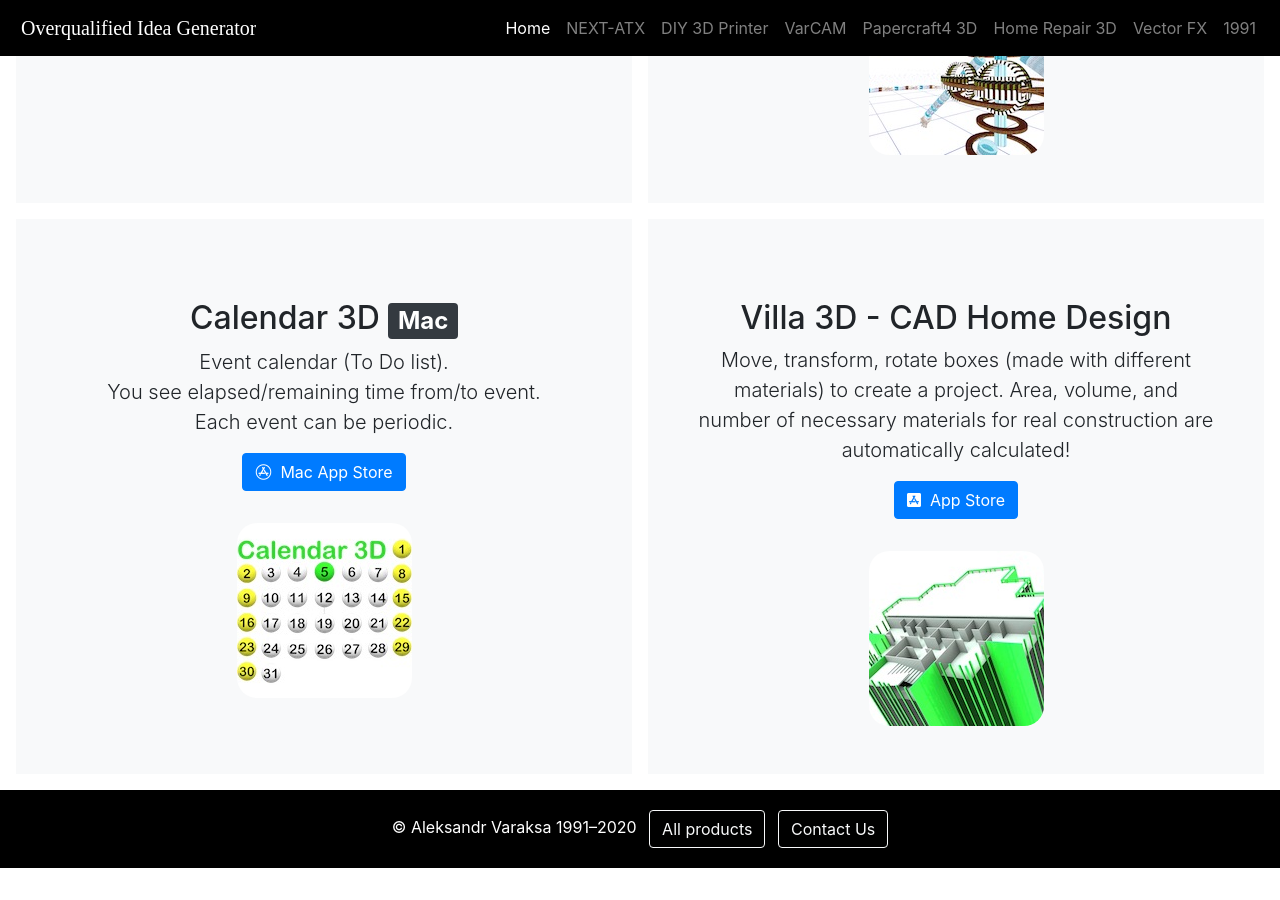
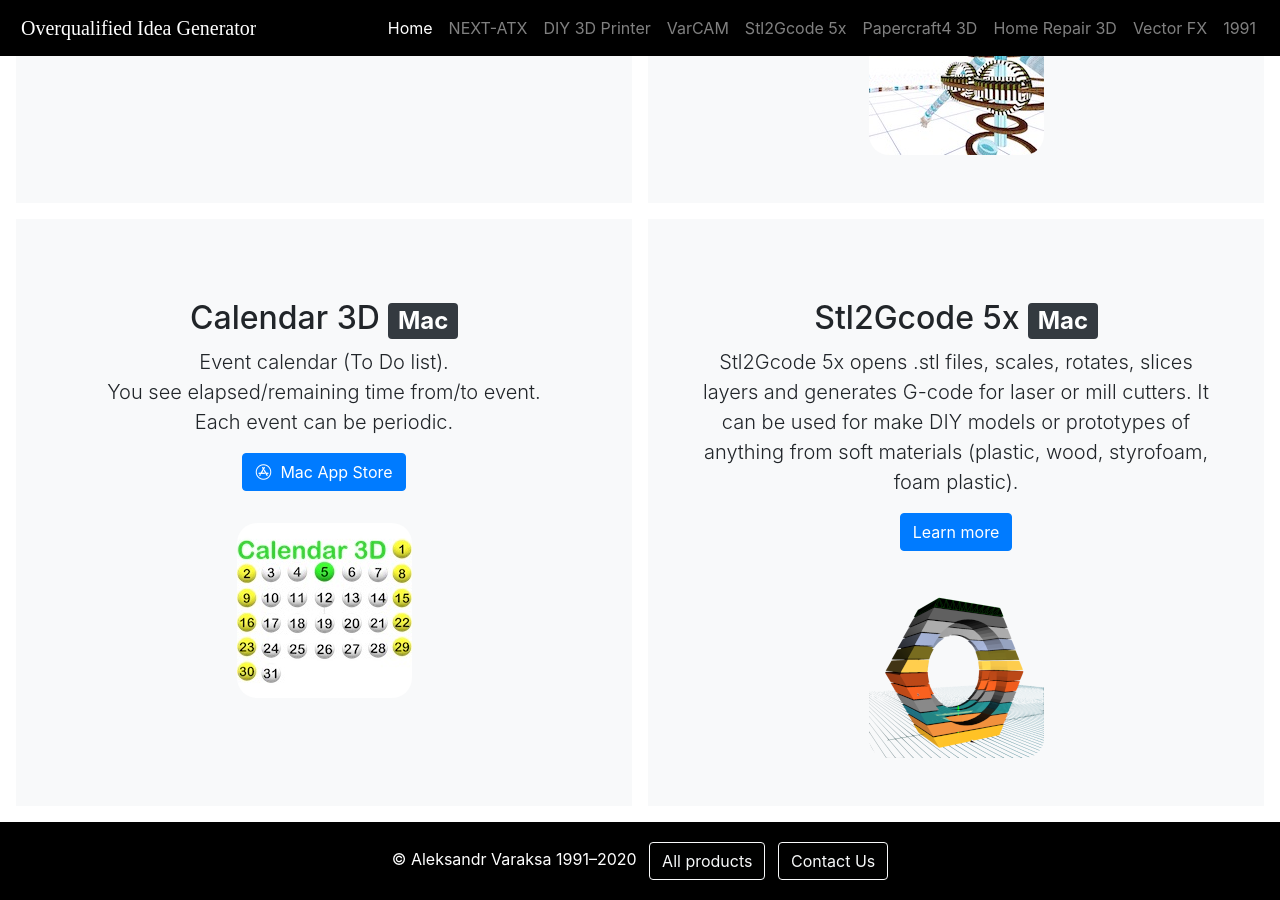
Before and after one commit to iworld4us/iworld4us.github.io, a Jekyll site: the page built from index.html, in a window 1280 px wide and 900 px high, scrolled down 3772 px. Built offline with Jekyll 4.4.1, drawn with Linux system fonts in a browser that asks for light colours; nearby versions of some CDN libraries; some web fonts are replaced; before the commit the page ends 4640 px from its top, so only the background shows below that.

Commit message:
Add Stl2Gcode 5x

```diff
--- /dev/null
+++ b/Stl2Gcode-5x.html
@@ -0,0 +1,103 @@
+---
+title: Stl2Gcode 5x
+description: Stl2Gcode 5x — Convert STL directly to G-code
+---
+
+<link rel="stylesheet" href="css/secondary-nav.css">
+
+<nav id="page-nav" class="navbar navbar-expand-xl navbar-light bg-light fixed-top">
+  <a class="navbar-brand">Stl2Gcode 5x</a>
+
+  <button class="navbar-toggler" type="button" data-toggle="collapse" data-target="#page-nav-menu" aria-controls="page-nav-menu" aria-expanded="false" aria-label="Toggle navigation">
+    <span class="navbar-toggler-icon"></span>
+  </button>
+
+  <div class="collapse navbar-collapse justify-content-end" id="page-nav-menu">
+    <ul class="nav flex-column flex-lg-row justify-content-around">
+      <li class="nav-item my-3 my-lg-0">
+        <a href="https://apps.apple.com/app/stl2gcode-5x/id1540482143?mt=12&ls=1" class="nav-link btn btn-success" target="_blank" rel="noopener"><i class="fab fa-app-store"></i> Mac App Store</a>
+      </li>
+
+      <li class="nav-item ml-0 ml-md-2"><a class="nav-link" href="#parameters">Parameters</a></li>
+      <li class="nav-item ml-0 ml-md-2"><a class="nav-link" href="#gcode-example">G-code Example</a></li>
+      <li class="nav-item ml-0 ml-md-2"><a class="nav-link" href="#about"><i class="fas fa-info-circle"></i> About</a></li>
+    </ul>
+  </div>
+</nav>
+
+<div class="container-fluid text-center topmost-double">
+  <h1 class="mt-3">Stl2Gcode 5x &mdash; Convert STL directly to G-code</h1>
+  <a href="https://apps.apple.com/app/stl2gcode-5x/id1540482143?mt=12&ls=1" class="nav-link btn btn-success mw-960px" target="_blank" rel="noopener"><i class="fab fa-app-store"></i> Mac App Store</a>
+
+  <div class="mt-3 embed-responsive embed-responsive-16by9">
+    <iframe class="embed-responsive-item" src="https://www.youtube.com/embed/nWYnH6ULKkw?rel=0&showinfo=0" frameborder="0" title="Video about VarCAM"></iframe>
+  </div>
+
+  <h2 class="mt-3" id="parameters">Parameters</h2>
+  <img class="img-fluid" src="img/stl2gcode_5x/1.png" />
+  <p class="mw-960px mt-3 text-left">
+    <kbd>OFFSET</kbd> &mdash; distance X, Y from zero point to minimum traveling position of spindle of your CNC.<br>
+  </p>
+  <img class="img-fluid" src="img/stl2gcode_5x/3.png" />
+  <p class="mw-960px mt-3 text-left">
+    <kbd>T_MAX</kbd> &mdash; maximum X, Y, Z traveling position of your CNC spindle (green frames in projection screens).<br>
+    <kbd>T_A_ROT</kbd> &mdash; A axis rotates around X axes (or Y, Z) - depends from your CNC construction.<br>
+    <kbd>T_B_ROT</kbd> &mdash; B axis rotates around X axes (or Y, Z) - depends from your CNC construction.<br>
+    <kbd>T_A_MIN_MAX</kbd> &mdash; A axis rotation angle limits (In XYZAB <span class="badge badge-primary">5x</span> mode).<br>
+    <kbd>T_B_MIN_MAX</kbd> &mdash; B axis rotation angle limits (In XYZAB <span class="badge badge-primary">5x</span> mode).<br>
+    &bull; In XYZAC or XYBC <span class="badge badge-primary">5x</span> modes <kbd>T_A_MIN_MAX</kbd> and <kbd>T_B_MIN_MAX</kbd> must be equal.<br>
+    <kbd>T_TOOL_L</kbd> &mdash; length of tool.<br>
+    <kbd>T_TOOL_D</kbd> &mdash; diameter of tool (or laser width).<br>
+    <kbd>T_LASER_MODE</kbd> &mdash; Mode: <kbd>1</kbd> &mdash; laser, <kbd>0</kbd> &mdash; mill.<br>
+    <kbd>T_SPINDLE_NOSE</kbd> &mdash; distance from zero Z of CNC work position to nose of spindle when <kbd>Z = 0</kbd>.<br>
+    <kbd>T_SPINDLE_L</kbd> &mdash; distance from spindle nose to point of rotation (<span class="badge badge-primary">5x</span> mode).<br>
+    <br>
+    The position and size of spindle and tool need to be set in such a way that the picture corresponds to the real spindle and tool when the work position Z of your CNC is <kbd>0</kbd>:
+  </p>
+  <img class="img-fluid" src="img/stl2gcode_5x/2.png" />
+  <p class="mw-960px mt-3 text-left">
+    <kbd>T_RPM</kbd> &mdash; tool rotation speed or laser intensity.<br>
+    <kbd>T_FEED</kbd> &mdash; feed.<br>
+    <br>
+    <kbd>L_5X</kbd> &mdash; mode: <kbd>0</kbd> &mdash; <span class="badge badge-primary">3x</span>, <kbd>1</kbd> &mdash; <span class="badge badge-primary">5x</span>, <kbd>2</kbd> &mdash; <span class="badge badge-primary">5x &amp; 3x</span>.<br>
+  </p>
+  <img class="img-fluid" src="img/stl2gcode_5x/4.png" />
+  <p class="mw-960px mt-3 text-left">
+    <kbd>L_PASS</kbd> &mdash; 1 - pass mode or n - pass mode cutting.<br>
+    <kbd>L_LAYER_DIST</kbd> &mdash; distance between layers (only in view).<br>
+    <kbd>L_LAYER_H</kbd> &mdash; height of material (layer).<br>
+    <kbd>L_SCALE</kbd> &mdash; scale of model.<br>
+    <br>
+    <kbd>ax</kbd>, <kbd>ay</kbd>, <kbd>az</kbd> &mdash; angle of rotated model in degrees.
+  </p>
+  <div class="mb-3"></div>
+
+  <h2 class="mt-3" id="gcode-example">G-code Example</h2>
+  <p class="mw-960px mt-3 text-left">
+    Produced G-code is suitable for use in DIY CNC machines running GRBL. This is an example of G-code for a laser CNC:<br>
+    <kbd>G90 (use absolute coordinates)</kbd><br>
+    <kbd>M5</kbd><br>
+    <kbd>G0 Z45.00</kbd><br>
+    <kbd>G0 X11.00 Y11.85 Z32.87 A-21.76 B0.00</kbd><br>
+    <kbd>M4 S1000</kbd><br>
+    <kbd>G1 X161.00 Y11.85 Z32.87 A-21.76 B0.00 F250</kbd><br>
+    <kbd>M5</kbd><br>
+    <span class="badge badge-secondary">&bull; &bull; &bull;</span><br>
+    <kbd>G0 Z45.00 X0 Y0 A0.00 B0.00 (move back to origin)</kbd><br>
+  </p>
+  <div class="mb-3"></div>
+
+  <h2 id="about" class="mt-3"><i class="fas fa-info-circle"></i> About</h2>
+  <p class="mw-960px text-left">
+    Stl2Gcode 5x opens .stl files, scales, rotates, slices layers and generates G-code for laser or mill cutters. It can be used for make DIY models or prototypes of anything from soft materials (plastic, wood, styrofoam, foam plastic).<br><br>
+
+    Supported type of cutters: laser or mill (in cutting mode): 3 (XYZ) or 5 axes (XYZAB, XYZAC, XYZBC). At this time, only laser with XYZAB has been tested.<br><br>
+
+    Available modes:<br>
+    &bull; 3x — generate G-code for all detected faces for a 3 axes cutter.<br>
+    &bull; 5x — cut only faces detected from top of layer to bottom (taking max angles for rotation and min_z limit into account).<br>
+    &bull; 5x &amp; 3x — cut all possible detected faces in 5 axes; faces rejected by 5x mode limits will be cut in 3x mode.
+  </p>
+
+  <div class="mb-3"></div>
+</div>
--- a/_data/featured_apps.yml
+++ b/_data/featured_apps.yml
@@ -66,7 +66,8 @@
     store: https://apps.apple.com/us/app/calendar-3d/id1202238610?mt=12&ls=1
     icon: c3D_175.jpg
 
-  - name: Villa 3D - CAD Home Design
-    desc: 'Move, transform, rotate boxes (made with different materials) to create a project. Area, volume, and number of necessary materials for real construction are automatically calculated!'
-    store: https://apps.apple.com/us/app/villa-3d/id880736824?mt=8&ls=1
-    icon: villa.jpg
+  - name: Stl2Gcode 5x
+    mac: true
+    desc: 'Stl2Gcode 5x opens .stl files, scales, rotates, slices layers and generates G-code for laser or mill cutters. It can be used for make DIY models or prototypes of anything from soft materials (plastic, wood, styrofoam, foam plastic).'
+    more: /Stl2Gcode-5x
+    icon: /stl2gcode_5x/icon.png
--- a/_layouts/default.html
+++ b/_layouts/default.html
@@ -41,6 +41,9 @@
                 </li>
                 <li class="nav-item {% if page.title == "VarCAM" %}active{% endif %}">
                     <a class="nav-link" href="/VarCAM">VarCAM</a>
+                </li>
+                <li class="nav-item {% if page.title == "Stl2Gcode 5x" %}active{% endif %}">
+                    <a class="nav-link" href="/Stl2Gcode-5x">Stl2Gcode 5x</a>
                 </li>
                 <li class="nav-item {% if page.title == "Papercraft4 3D" %}active{% endif %}">
                     <a class="nav-link" href="/Papercraft4-3D">Papercraft4 3D</a>
```
Also changed, not shown: img/stl2gcode_5x/1.png (added), img/stl2gcode_5x/2.png (added), img/stl2gcode_5x/3.png (added), img/stl2gcode_5x/4.png (added), img/stl2gcode_5x/icon.png (added).
